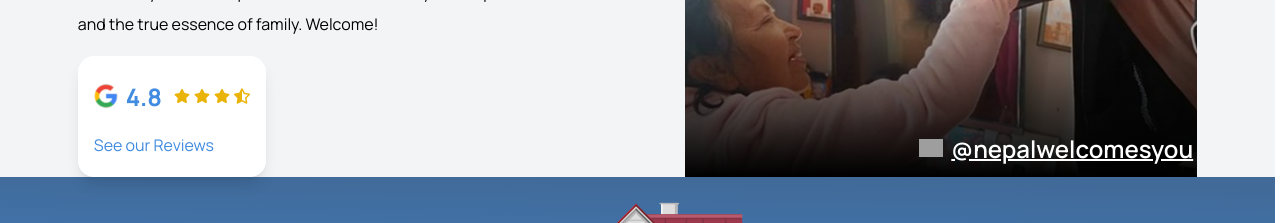
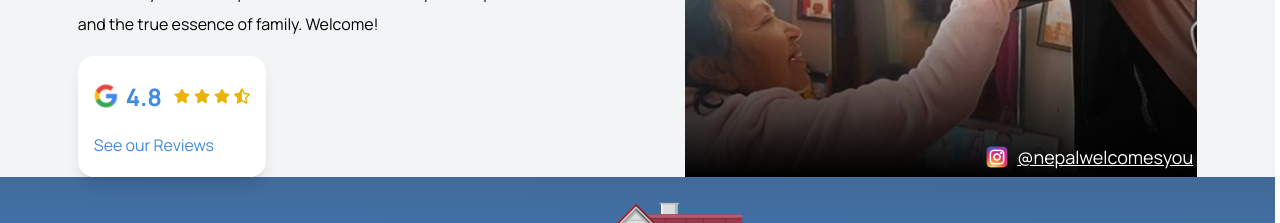
Before and after one commit to phuyalbish/sciobyte-website, a React (Vite) app: page / in a window 1280 px wide. Shown: the part 2640-2863 px from the top of the page. Built offline with nearby package versions, Linux system fonts and the light colour scheme; no server answers; grey boxes are pictures that could not be loaded; a web font is replaced by a local one.

Commit message:
[fix] added insta logo

```diff
--- a/src/components/pages/home/HomeStaySection.jsx
+++ b/src/components/pages/home/HomeStaySection.jsx
@@ -1,7 +1,7 @@
 import homestay from "@/assets/homestay.png";
 import homestay_vector from "@/assets/homestay-vector.svg";
 import mobile_homestay_vector from "@/assets/homestay-mobile-vector.svg";
-
+import instagramLogo from "@/assets/instagram-logo.png";
 import google_logo from "@/assets/google-logo.svg";
 import { FaStar, FaStarHalfAlt } from "react-icons/fa";
 const GoogleReview = () => {
@@ -82,11 +82,11 @@ const HomeStaySection = () => {
               <img
                 decoding="async"
                 loading="lazy"
-                src="/instagram-logo.png"
+                src={instagramLogo}
                 alt="Instagram Logo"
                 className="w-6"
               />
-              <p className="text-lg font-semibold  text-white underline underline-offset-1">
+              <p className="text-md font-base  text-white underline underline-offset-1">
                 @nepalwelcomesyou
               </p>
             </a>
```
